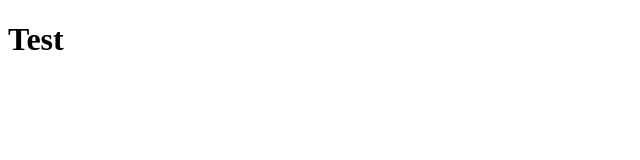
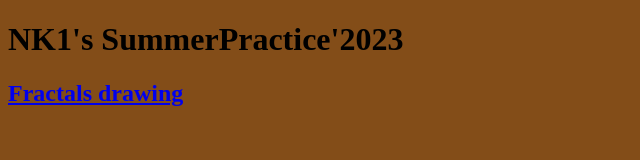
Before and after one commit to cgsgnk1/cgsgnk1.github.io, a plain HTML site: page index.html in a window 1280 px wide. Shown: the whole page, without its empty margins (0-640 px from the left). Drawn offline with Linux system fonts and the light colour scheme.

Commit message:
Add link to fractals project.

```diff
--- a/index.html
+++ b/index.html
@@ -3,7 +3,8 @@
     <head>
         <title>index.html</title>
     </head>
-    <body>
-        <h1>Test</h1>
+    <body bgcolor="#834d18">
+        <h1>NK1's SummerPractice'2023</h1>
+        <h2><a href="fractals_webgl/index.html">Fractals drawing</a></h2>
     </body>
 </html>
```
